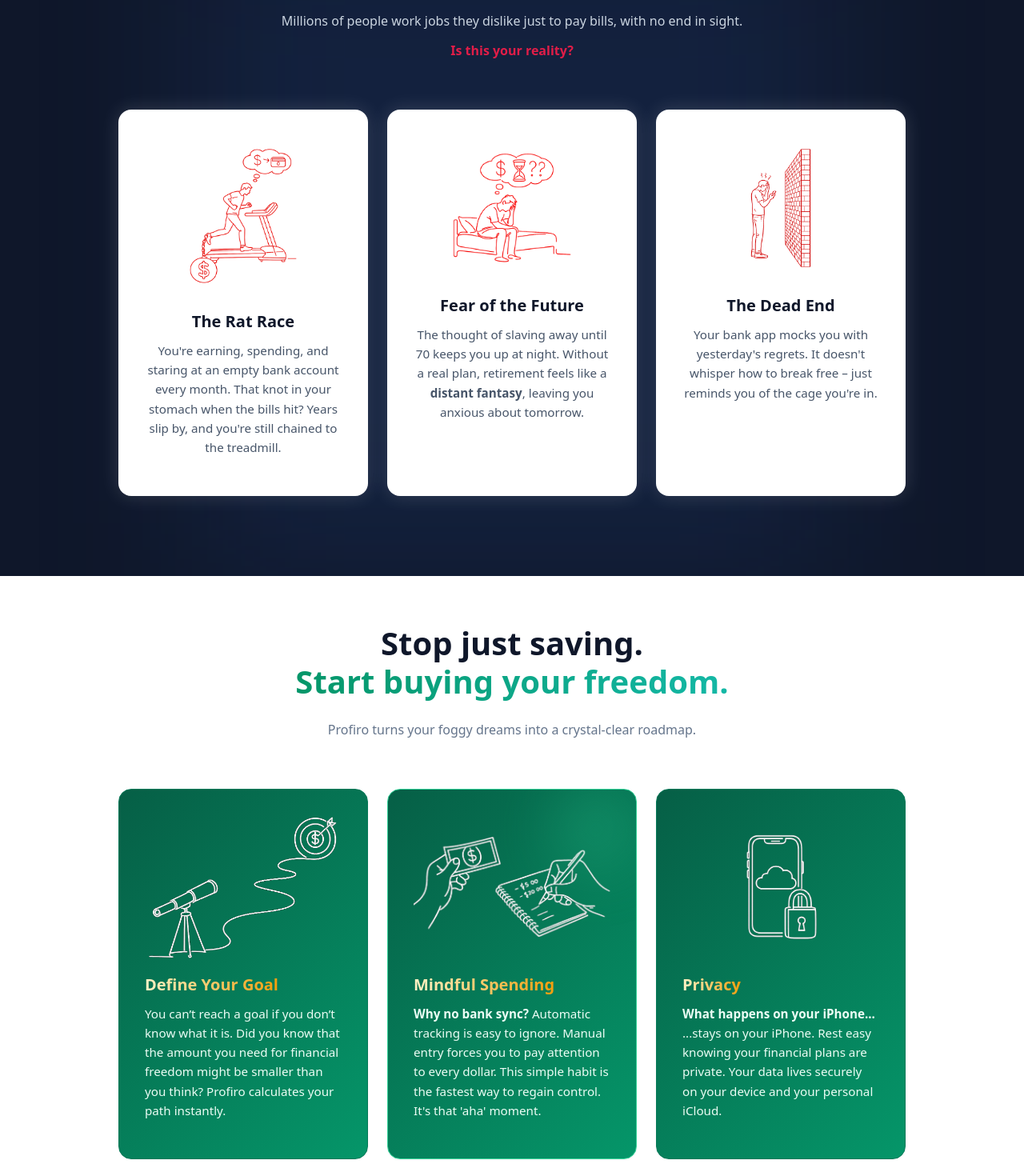
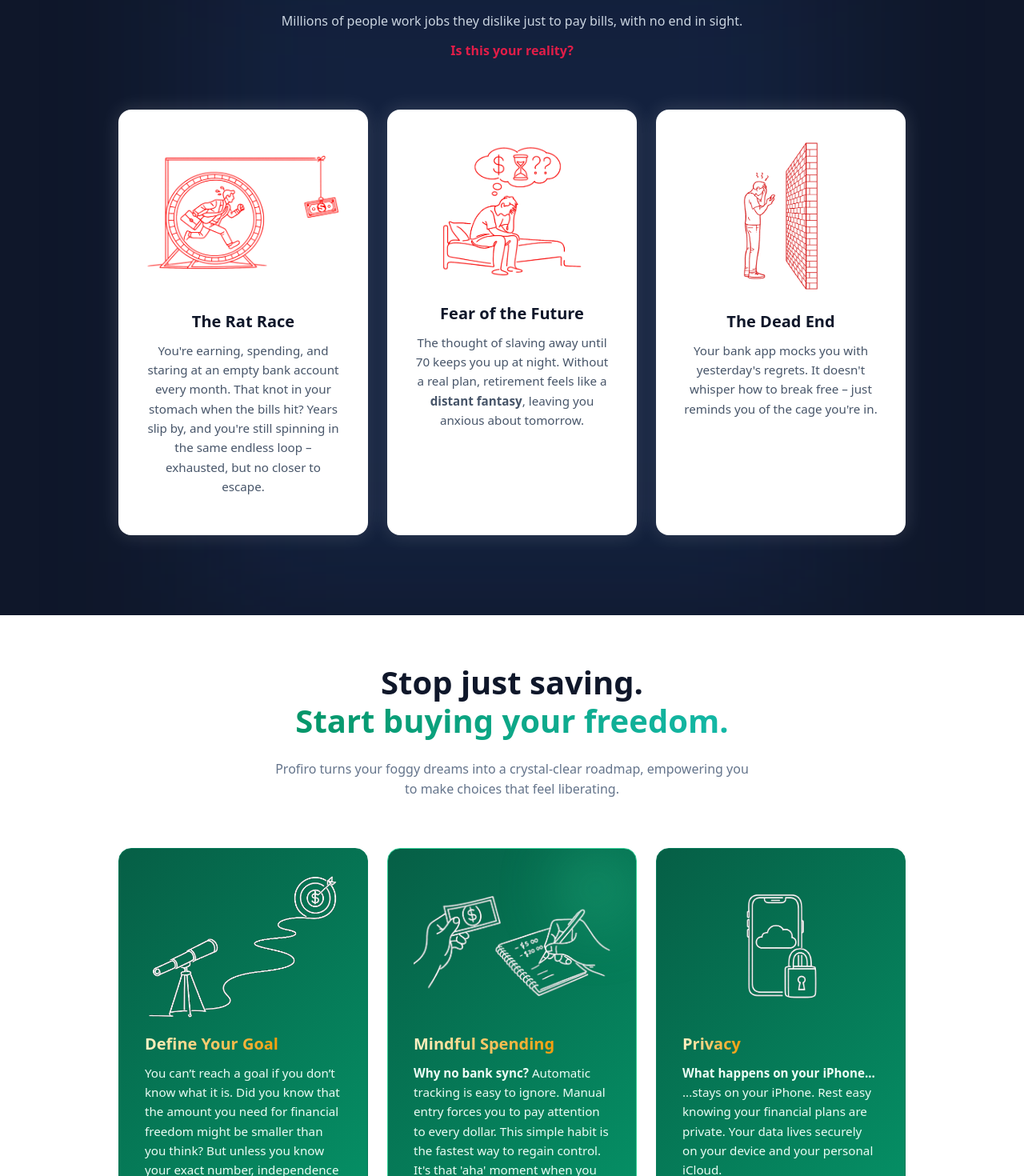
Before and after one commit to SaulGoodman270/profiro-website, a Next.js app: page /index-v2 in a window 1280 px wide. Shown: the part 1560-3030 px from the top of the page at 80% size. Built offline with nearby package versions, Linux system fonts and the light colour scheme.

Commit message:
Záloha před nasazením nové landing page za původní Homepage final

```diff
--- a/pages/index-v2.js
+++ b/pages/index-v2.js
@@ -268,6 +268,45 @@ export default function Home() {
                         </div>
 
                         <div className="bento-grid" style={{ gridTemplateColumns: 'repeat(auto-fit, minmax(300px, 1fr))' }}>
+                            <article className="card-v2" style={{ padding: '8px 32px 32px' }}>
+                                <div style={{
+                                    width: '240px',
+                                    height: '240px',
+                                    margin: '0 auto 4px',
+                                    display: 'flex',
+                                    alignItems: 'center',
+                                    justifyContent: 'center',
+                                    background: '#ffffff',
+                                    borderRadius: '16px',
+                                    padding: '0'
+                                }}>
+                                    <img src="/ilustracni-obrazky/Rat-Race.PNG" alt="Rat Race" style={{ width: '100%', height: '100%', objectFit: 'contain' }} />
+                                </div>
+                                <h3 className="feature-title">The Rat Race</h3>
+                                <p className="feature-text text-slate-600">
+                                    You're earning, spending, and staring at an empty bank account every month. That knot in your stomach when the bills hit?
+                                    Years slip by, and you're still spinning in the same endless loop – exhausted, but no closer to escape.
+                                </p>
+                            </article>
+                            <article className="card-v2">
+                                <div style={{
+                                    width: '190px',
+                                    height: '190px',
+                                    margin: '0 auto 20px',
+                                    display: 'flex',
+                                    alignItems: 'center',
+                                    justifyContent: 'center',
+                                    background: '#ffffff',
+                                    borderRadius: '16px',
+                                    padding: '8px'
+                                }}>
+                                    <img src="/ilustracni-obrazky/Fear-of-the-Future.PNG" alt="Fear of the Future" style={{ width: '100%', height: '100%', objectFit: 'contain' }} />
+                                </div>
+                                <h3 className="feature-title">Fear of the Future</h3>
+                                <p className="feature-text text-slate-600">
+                                    The thought of slaving away until 70 keeps you up at night. Without a real plan, retirement feels like a <strong>distant fantasy</strong>, leaving you anxious about tomorrow.
+                                </p>
+                            </article>
                             <article className="card-v2">
                                 <div style={{
                                     width: '200px',
@@ -278,45 +317,7 @@ export default function Home() {
                                     justifyContent: 'center',
                                     background: '#ffffff',
                                     borderRadius: '16px',
-                                    padding: '16px'
-                                }}>
-                                    <img src="/ilustracni-obrazky/Rat-Race.PNG" alt="Rat Race" style={{ width: '100%', height: '100%', objectFit: 'contain' }} />
-                                </div>
-                                <h3 className="feature-title">The Rat Race</h3>
-                                <p className="feature-text text-slate-600">
-                                    You're earning, spending, and staring at an empty bank account every month. That knot in your stomach when the bills hit? Years slip by, and you're still chained to the treadmill.
-                                </p>
-                            </article>
-                            <article className="card-v2">
-                                <div style={{
-                                    width: '180px',
-                                    height: '180px',
-                                    margin: '0 auto 20px',
-                                    display: 'flex',
-                                    alignItems: 'center',
-                                    justifyContent: 'center',
-                                    background: '#ffffff',
-                                    borderRadius: '16px',
-                                    padding: '16px'
-                                }}>
-                                    <img src="/ilustracni-obrazky/Fear-of-the-Future.PNG" alt="Fear of the Future" style={{ width: '100%', height: '100%', objectFit: 'contain' }} />
-                                </div>
-                                <h3 className="feature-title">Fear of the Future</h3>
-                                <p className="feature-text text-slate-600">
-                                    The thought of slaving away until 70 keeps you up at night. Without a real plan, retirement feels like a <strong>distant fantasy</strong>, leaving you anxious about tomorrow.
-                                </p>
-                            </article>
-                            <article className="card-v2">
-                                <div style={{
-                                    width: '180px',
-                                    height: '180px',
-                                    margin: '0 auto 20px',
-                                    display: 'flex',
-                                    alignItems: 'center',
-                                    justifyContent: 'center',
-                                    background: '#ffffff',
-                                    borderRadius: '16px',
-                                    padding: '16px'
+                                    padding: '8px'
                                 }}>
                                     <img src="/ilustracni-obrazky/Dead-End.PNG" alt="The Dead End" style={{ width: '100%', height: '100%', objectFit: 'contain' }} />
                                 </div>
@@ -340,7 +341,7 @@ export default function Home() {
                                 <span className="text-gradient">Start buying your freedom.</span>
                             </h2>
                             <p className="section-desc">
-                                Profiro turns your foggy dreams into a crystal-clear roadmap.
+                                Profiro turns your foggy dreams into a crystal-clear roadmap, empowering you to make choices that feel liberating.
                             </p>
                         </div>
 
@@ -362,6 +363,7 @@ export default function Home() {
                                 <p className="feature-text" style={{ color: '#ecfdf5' }}>
                                     You can’t reach a goal if you don’t know what it is.
                                     Did you know that the amount you need for financial freedom might be smaller than you think?
+                                    But unless you know your exact number, independence will forever stay a vague destination.
                                     Profiro calculates your path instantly.
                                 </p>
                             </article>
@@ -383,7 +385,8 @@ export default function Home() {
                                 <p className="feature-text" style={{ color: '#ecfdf5' }}>
                                     <strong>Why no bank sync?</strong> Automatic tracking is easy to ignore.
                                     Manual entry forces you to pay attention to every dollar.
-                                    This simple habit is the fastest way to regain control. It's that 'aha' moment.
+                                    This simple habit is the fastest way to regain control.
+                                    It's that 'aha' moment when you realize you're not just surviving – you're thriving.
                                 </p>
                             </article>
 
@@ -445,7 +448,7 @@ export default function Home() {
                             <span style={{ display: 'block', color: '#fff', fontWeight: 700, textTransform: 'uppercase', letterSpacing: '1px', fontSize: '0.9rem' }}>Features</span>
                             <h2 className="section-v2-title text-gradient-gold" style={{ marginTop: '8px' }}>Tools for Financial Independence</h2>
                             <p className="section-desc" style={{ color: '#ecfdf5' }}>
-                                Profiro is not a trading app. It is a powerful planner and tracker for your journey to freedom.
+                                Profiro is not a trading app. It is a powerful planner and tracker for your journey to financial freedom.
                             </p>
                         </div>
 
@@ -459,7 +462,7 @@ export default function Home() {
                                 <p className="feature-text text-slate-600">
                                     Breathe easy knowing exactly what it takes. Simply <strong>input your desired monthly income</strong> and set your timeline.
                                     <br /><br />
-                                    Profiro calculates exactly how much you need to contribute monthly (to your own brokerage) to reach freedom in that time.
+                                    Based on the proven <strong>4% Rule</strong>, Profiro calculates exactly how much you need to contribute monthly (to your own brokerage) to reach <strong>Financial Independence (FIRE)</strong>.
                                 </p>
                             </article>
 
@@ -468,9 +471,9 @@ export default function Home() {
                                 <div style={{ width: '100%', height: '160px', marginBottom: '24px', display: 'flex', alignItems: 'center', justifyContent: 'center' }}>
                                     <img src="/ilustracni-obrazky/Compound-Interest.png" alt="Compound Interest" style={{ width: '100%', height: '100%', objectFit: 'contain' }} />
                                 </div>
-                                <h3 className="feature-title">Compound Interest</h3>
+                                <h3 className="feature-title">Compound Interest Calculator</h3>
                                 <p className="feature-text text-slate-600">
-                                    <span className="text-emerald-600" style={{ fontWeight: 600 }}>Make money while you sleep.</span> Visualize how compound interest turns your savings into a 24/7 income stream that grows exponentially.
+                                    <span className="text-emerald-600" style={{ fontWeight: 600 }}>Make money while you sleep.</span> If you only trade time for money, you'll work forever. Visualize how compound interest turns your savings into a 24/7 income stream that grows exponentially.
                                 </p>
                             </article>
 
@@ -481,7 +484,7 @@ export default function Home() {
                                 </div>
                                 <h3 className="feature-title">All Assets in One Place</h3>
                                 <p className="feature-text text-slate-600">
-                                    Unite everything in one spot. Manually create accounts for <strong>any asset</strong>: Cash, Bank, Crypto, or Real Estate. Watch your Net Worth grow.
+                                    Unite everything in one spot. Manually create accounts for <strong>any asset</strong>: Cash, Bank Accounts, Crypto (Bitcoin, ETH), or Real Estate. Update their value manually and watch your total Net Worth grow.
                                 </p>
                             </article>
 
@@ -492,7 +495,7 @@ export default function Home() {
                                 </div>
                                 <h3 className="feature-title">75/15/10 Rule</h3>
                                 <p className="feature-text text-slate-600">
-                                    Reclaim your peace. Learn to allocate 15% to investments and 10% to savings automatically, while living comfortably on the rest.
+                                    Reclaim your peace – this simple rule turns chaos into calm. Learn to allocate 15% to investments and 10% to savings automatically, while living comfortably on the rest.
                                 </p>
                             </article>
 
@@ -514,7 +517,7 @@ export default function Home() {
                                 </div>
                                 <h3 className="feature-title">Educational Hub</h3>
                                 <p className="feature-text text-slate-600">
-                                    Empower yourself with knowledge. Read built-in articles about The 4% Rule, Compound Interest, and budgeting systems.
+                                    Empower yourself with knowledge that sticks – understand the "why" behind the numbers. Read built-in articles about The 4% Rule, Compound Interest, and budgeting systems.
                                 </p>
                             </article>
                         </div>
@@ -527,19 +530,32 @@ export default function Home() {
                 <section id="urgency" className="urgency-dark-section">
                     <div className="urgency-glow"></div>
                     <div className="container" style={{ position: 'relative', zIndex: 10 }}>
+
+                        {/* H2: Malý nadpis */}
                         <h2 style={{ fontSize: '1.5rem', fontWeight: 500, color: '#94a3b8', marginBottom: '32px' }}>
-                            Don't wait for "more money" to start planning.
+                            Don't wait for "more money" to take control.
                         </h2>
 
+                        {/* H3: Hlavní nadpis */}
                         <h3 style={{ fontSize: '3rem', fontWeight: 800, lineHeight: 1.1, marginBottom: '40px' }}>
                             <span className="text-gradient-mint">Time compounds your wealth</span><br />
                             <span className="text-gradient-red">— or your regrets.</span>
                         </h3>
 
+                        {/* P: Tělo textu - ROZDĚLENO PRO ČITELNOST */}
                         <p style={{ maxWidth: 700, margin: '0 auto 48px', fontSize: '1.25rem', color: '#cbd5e1', lineHeight: '1.6' }}>
-                            The biggest mistake is thinking you need to be rich to have a plan.
-                            The sooner you start, the less you'll need to invest each month.
-                            <strong style={{ color: '#fff', display: 'block', marginTop: '16px' }}>Start managing your path to freedom today.</strong>
+                            The biggest mistake is thinking you need to be rich to manage your money.
+                            In reality, <strong>managing what you have now</strong> is how you build wealth.
+                            <br /><br />
+                            The sooner you start, the less you'll need to invest each month – and the sooner you'll be free.
+                            <br /><br />
+                            Imagine looking back in 5 years, wishing you had started today.
+                            Don't let another day be stolen from your freedom.
+
+                            {/* CTA Text */}
+                            <strong style={{ color: '#fff', display: 'block', marginTop: '32px', fontSize: '1.3rem' }}>
+                                Your future self is begging you to start.
+                            </strong>
                         </p>
 
                         <a
@@ -631,6 +647,7 @@ export default function Home() {
                             <p style={{ marginTop: 16, color: "#475569", lineHeight: 1.6 }}>
                                 We believe in <strong>mindful spending</strong>. Automatic tracking often goes unnoticed.
                                 Manually entering transactions makes you hyper-aware of your spending habits, which is key to saving more.
+                                Plus, it guarantees that no third-party service ever accesses your bank credentials.
                             </p>
                         </details>
 
```
Also changed, not shown: public/ilustracni-obrazky/Rat-Race.png, public/ilustracni-obrazky/Rat-Race0.png (added).
